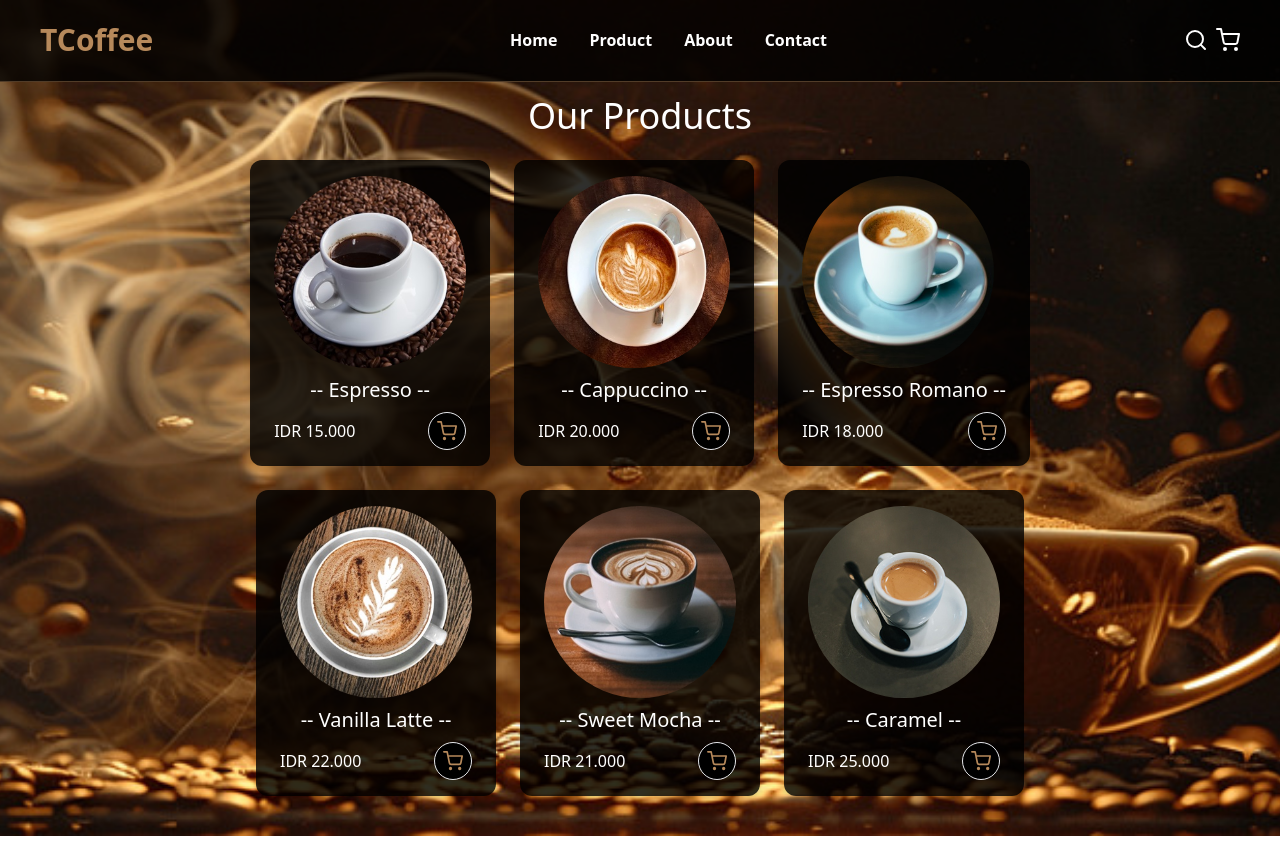
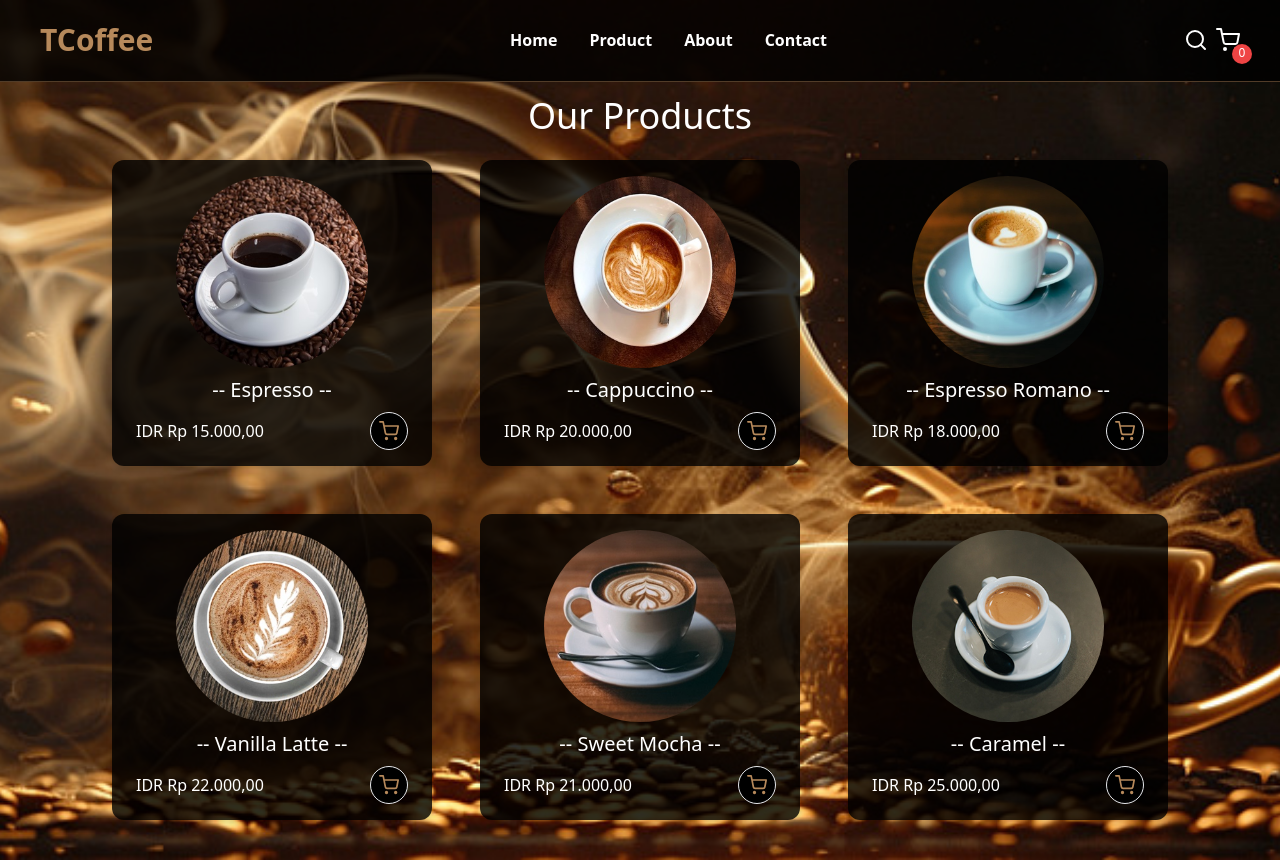
Before and after one commit to rifqimuzhaffar/marketplace-sederhana, a React (Vite) app: page /product in a window 1280 px wide. Before the commit the page ends 836 px from the top, so only its background shows below. Built offline with nearby package versions, Linux system fonts and the light colour scheme.

Commit message:
add data to shoppingcarticon

```diff
--- a/package.json
+++ b/package.json
@@ -10,11 +10,13 @@
     "preview": "vite preview"
   },
   "dependencies": {
+    "@reduxjs/toolkit": "^2.2.4",
     "localforage": "^1.10.0",
     "match-sorter": "^6.3.4",
     "react": "^18.2.0",
     "react-dom": "^18.2.0",
     "react-icons": "^5.2.0",
+    "react-redux": "^9.1.2",
     "react-router-dom": "^6.23.0",
     "sort-by": "^1.2.0"
   },
--- a/src/components/Elements/CardProducts/index.jsx
+++ b/src/components/Elements/CardProducts/index.jsx
@@ -1,9 +1,10 @@
 import { FiShoppingCart } from "react-icons/fi";
+import { products } from "../../../pages/product";
 
 const CardProducts = (props) => {
   const { children } = props;
   return (
-    <div className="text-center drop-shadow-md bg-black/80 px-6 py-4 rounded-xl flex flex-col justify-between gap-2">
+    <div className="text-center w-80 drop-shadow-md bg-black/80 px-6 py-4 rounded-xl flex flex-col justify-between gap-2">
       {children}
     </div>
   );
@@ -11,7 +12,7 @@ const CardProducts = (props) => {
 
 const Header = (props) => {
   const { image, alt } = props;
-  return <img src={image} alt={alt} className="rounded-[50%] w-48" />;
+  return <img src={image} alt={alt} className="rounded-[50%] mx-auto w-48" />;
 };
 
 const Body = (props) => {
@@ -19,20 +20,34 @@ const Body = (props) => {
   return <h3 className="text-xl">-- {name} --</h3>;
 };
 
-const Footer = (props) => {
-  const { price, handleAddToCart, id } = props;
+const Footer = ({ productId, handleAddToCart }) => {
+  const item = products.find((product) => product.id === productId); // Cari produk berdasarkan productId
+
+  const handleClick = () => {
+    if (item) {
+      handleAddToCart(item); // Kirim objek produk lengkap ke handleAddToCart
+    }
+  };
+
   return (
     <div className="flex justify-between items-center">
+      {item && (
+        <>
           <p>
             IDR{" "}
-        {price.toLocaleString("id-ID", { styles: "currency", currency: "IDR" })}
+            {item.price.toLocaleString("id-ID", {
+              style: "currency",
+              currency: "IDR",
+            })}
           </p>
-      <a
-        onClick={() => handleAddToCart(id)}
+          <button
+            onClick={handleClick}
             className="border p-2 rounded-full bg-black hover:bg-white"
           >
             <FiShoppingCart className="h-5 w-5 text-primary" />
-      </a>
+          </button>
+        </>
+      )}
     </div>
   );
 };
--- a/src/components/Elements/topnavbar/index.jsx
+++ b/src/components/Elements/topnavbar/index.jsx
@@ -51,9 +51,12 @@ const TopNavbar = ({ cart }) => {
         </a>
         <a
           href="#"
-          className="text-white hover:text-primary transition-colors duration-300"
+          className="relative text-white hover:text-primary transition-colors duration-300"
           onClick={toggleShowShoppingCart}
         >
+          <span className="absolute w-3 h-3 rounded-full bg-red-500 top-4 left-4 text-[8px] text-center md:w-5 md:h-5 md:text-[12px]">
+            {cart && cart.length}
+          </span>
           <FiShoppingCart className="h-6 w-6" />
         </a>
         <a
@@ -92,7 +95,7 @@ const TopNavbar = ({ cart }) => {
               <th>Total</th>
             </tr>
           </thead>
-          <tbody>
+          {/* <tbody>
             {cart.map((item) => {
               const product = products.find(
                 (product) => product.id === item.id
@@ -120,7 +123,7 @@ const TopNavbar = ({ cart }) => {
                 );
               }
             })}
-          </tbody>
+          </tbody> */}
         </table>
       </div>
     </nav>
--- a/src/pages/product.jsx
+++ b/src/pages/product.jsx
@@ -49,21 +49,12 @@ export const products = [
 ];
 
 const Product = () => {
-  const [cart, setCart] = useState([
-    {
-      id: "1",
-      qty: 1,
-    },
-  ]);
+  const [cart, setCart] = useState([]);
 
-  const handleAddToCart = (id) => {
-    setCart([
-      ...cart,
-      {
-        id,
-        qty: 1,
-      },
-    ]);
+  const handleAddToCart = (item) => {
+    const updatedCart = Array.isArray(cart) ? cart : [];
+    setCart([...updatedCart, item]);
+    console.log(item);
   };
 
   return (
@@ -72,14 +63,13 @@ const Product = () => {
       <section className="bg-black bg-homepage min-h-screen text-white bg-cover object-cover bg-no-repeat bg-bottom flex pb-10">
         <div className="mx-auto">
           <Tittle />
-          <div className="flex flex-wrap mt-[1.5rem] justify-center gap-6 md:px-[5px] lg:px-[11rem]">
+          <div className="flex flex-wrap mt-[1.5rem] justify-center gap-6 md:gap-12 md:px-[5px] lg:px-[5rem]">
             {products.map((product) => (
               <CardProducts key={product.id}>
                 <CardProducts.Header image={product.image} alt={product.alt} />
                 <CardProducts.Body name={product.name} />
                 <CardProducts.Footer
-                  price={product.price}
-                  id={product.id}
+                  productId={product.id}
                   handleAddToCart={handleAddToCart}
                 />
               </CardProducts>
```
Also changed, not shown: 1 other file (tests, documents, lock files or other folders). Lines whose indentation alone changed are shown as unchanged.
